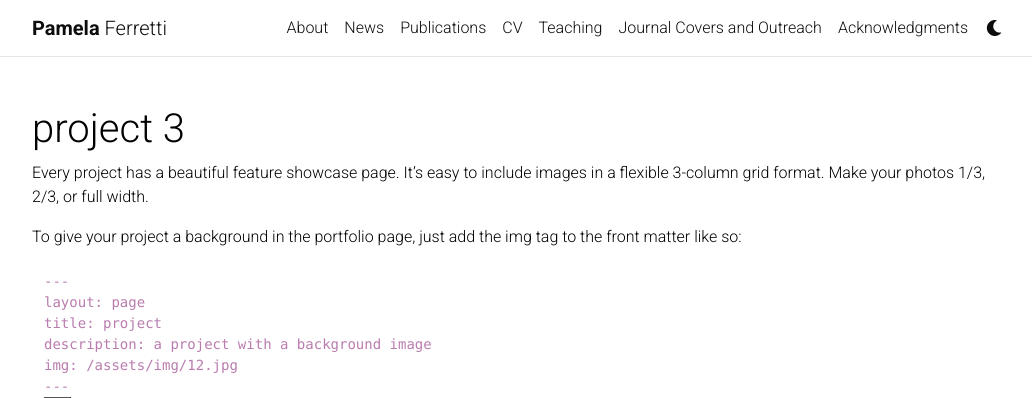
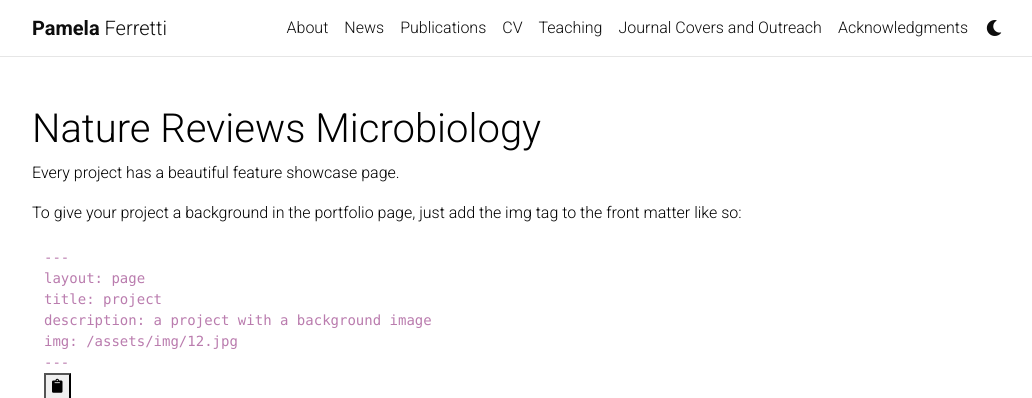
Before and after one commit to pamelaferretti/pamelaferretti.github.io, a Jekyll site: the page built from _projects/3_project.md, in a window 1280 px wide and 900 px high, cut to the strip 0-398 px from the top of the window. Shown: the whole strip, without its empty margins (123-1155 px from the left). Built offline with Jekyll 4.4.1, drawn with Linux system fonts in a browser that asks for light colours; full-size pictures stand in for the smaller copies a plugin makes; comment, search, counter and statistics services are not loaded; a style sheet for code colours, icons or effects is not loaded.

Commit message:
Update 3_project.md
changed project title

```diff
--- a/_projects/3_project.md
+++ b/_projects/3_project.md
@@ -1,16 +1,14 @@
 ---
 layout: page
-title: project 3
+title: Nature Reviews Microbiology
 description: a project that redirects to another website
 img: assets/img/7.jpg
 redirect: https://unsplash.com
 importance: 3
-category: work
+category: covers
 ---
 
 Every project has a beautiful feature showcase page.
-It's easy to include images in a flexible 3-column grid format.
-Make your photos 1/3, 2/3, or full width.
 
 To give your project a background in the portfolio page, just add the img tag to the front matter like so:
 
```
